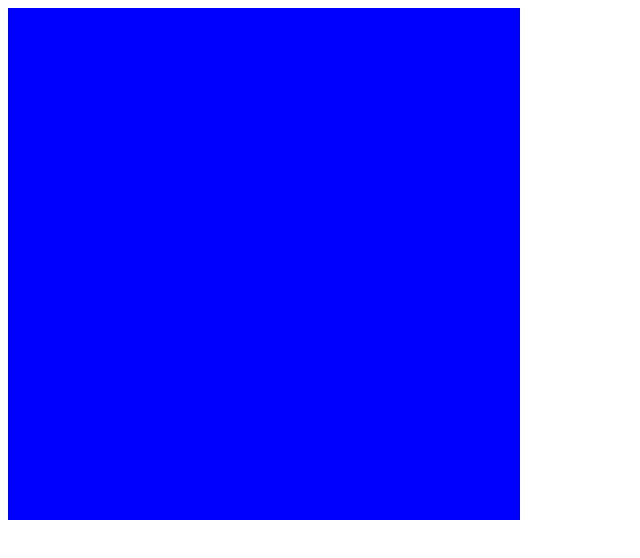
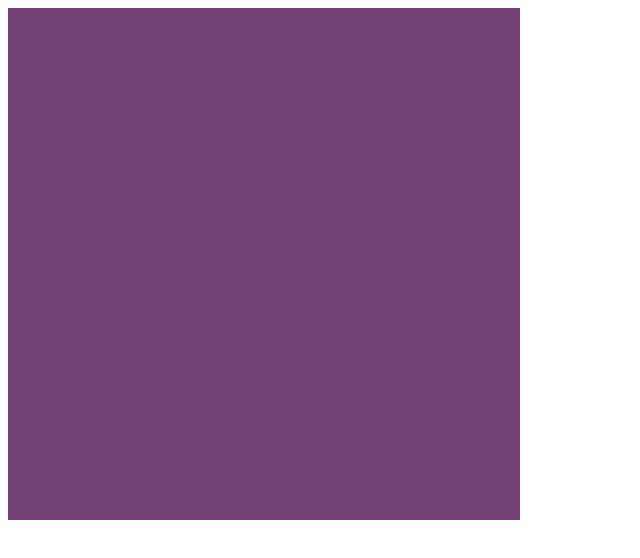
Before and after one commit to lukyducky/GUIandGraphics, a plain HTML site: page Assignment_02/index.html in a window 1280 px wide. Shown: the whole page, without its empty margins (0-640 px from the left). Drawn offline with Linux system fonts and the light colour scheme; the site is published under a folder, as on GitHub Pages, so addresses that start at the root find nothing.

Commit message:
figured out how to add javascript files to html

```diff
--- a/Assignment_02/index.html
+++ b/Assignment_02/index.html
@@ -2,7 +2,7 @@
 <html>
 <head>
   <script src="../Common/webgl-utils.js"></script>
-  <script src = "/clear.js" type = "text/javascript"></script>
+  <script src = "clear.js" type = "text/javascript"></script>
 </head>
 <body>
   <canvas id="webgl-canvas" width="512" height="512" style="background-color: #0000FF"></canvas>
```
